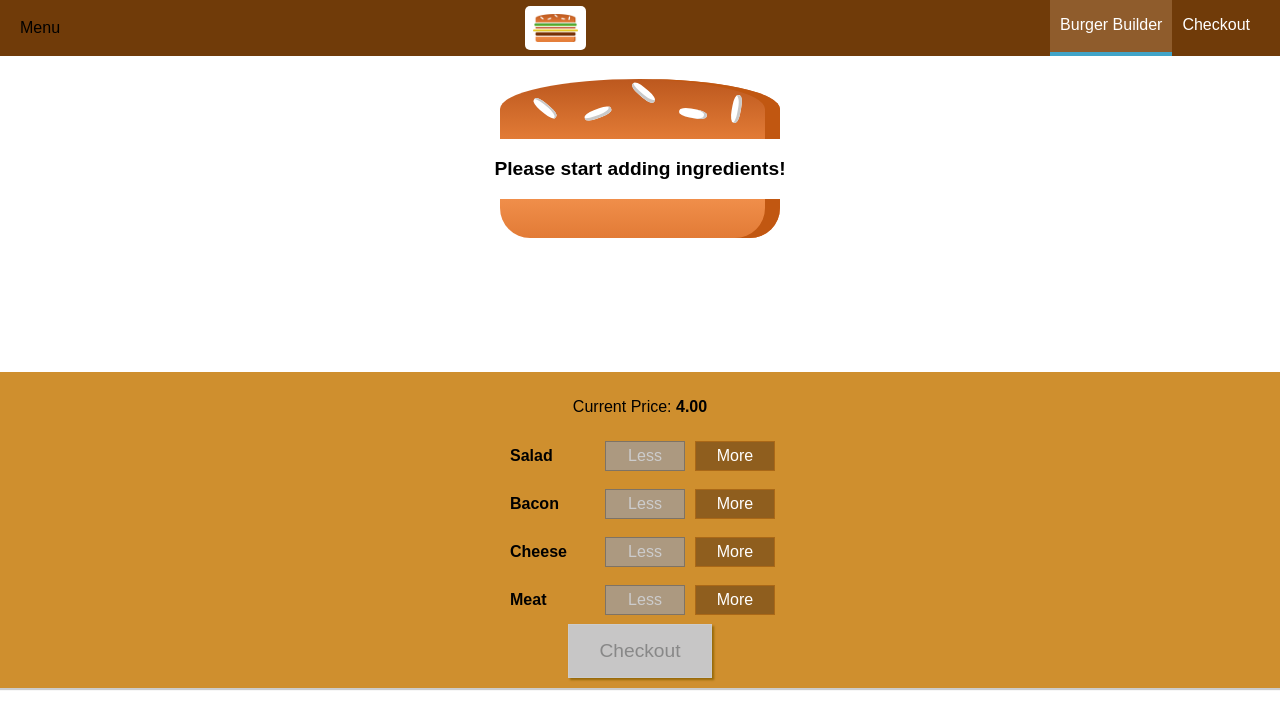
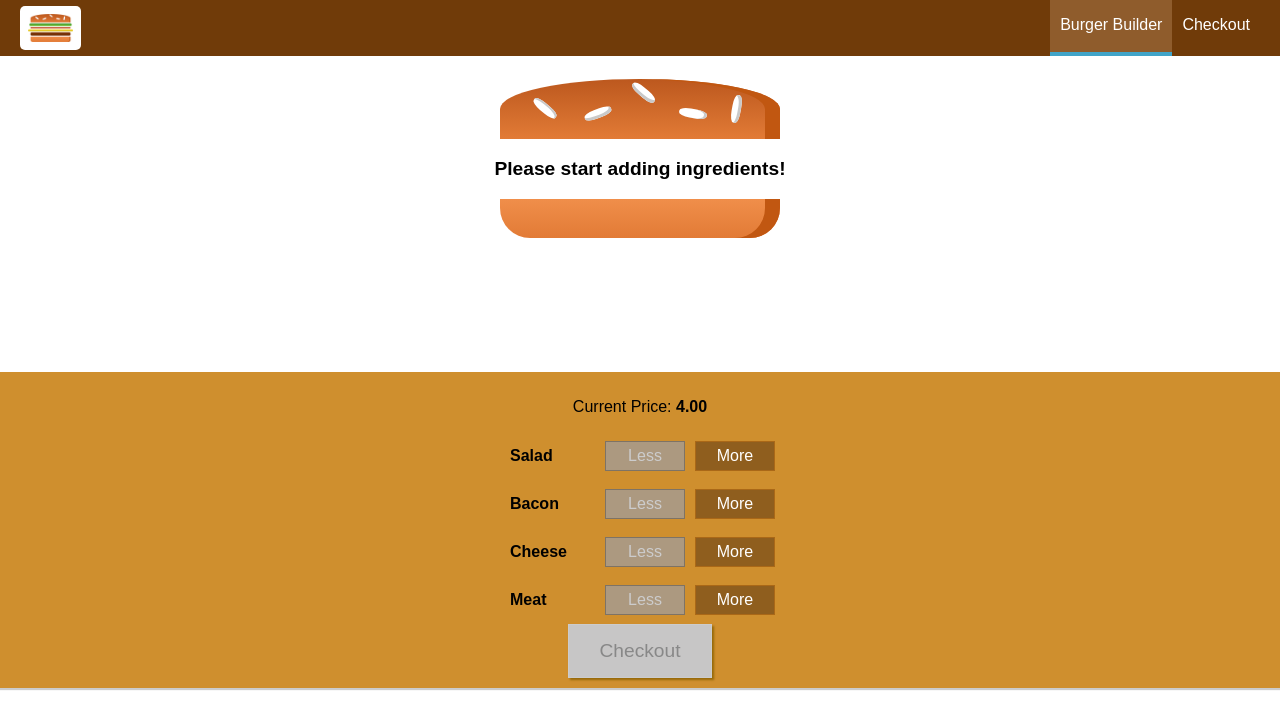
Before and after one commit to aaronsalud/ReactBurgerBuilderApp, a React app: page / in a window 1280 px wide. Shown: the top 728 px of the page. Built offline with nearby package versions, Linux system fonts and the light colour scheme.

Commit message:
Add fancy side drawer icon

```diff
--- a/src/components/Navigation/SideDrawer/SideDrawerToggle/SideDrawerToggle.js
+++ b/src/components/Navigation/SideDrawer/SideDrawerToggle/SideDrawerToggle.js
@@ -1,7 +1,12 @@
 import React from 'react';
+import classes from './SideDrawerToggle.css'
 
 const sideDrawerToggle = (props) => (
-    <div onClick={props.clicked}>Menu</div>
+    <div onClick={props.clicked} className={classes.SideDrawerToggle}>
+        <div></div>
+        <div></div>
+        <div></div>
+    </div>
 );
 
 export default sideDrawerToggle;
```
